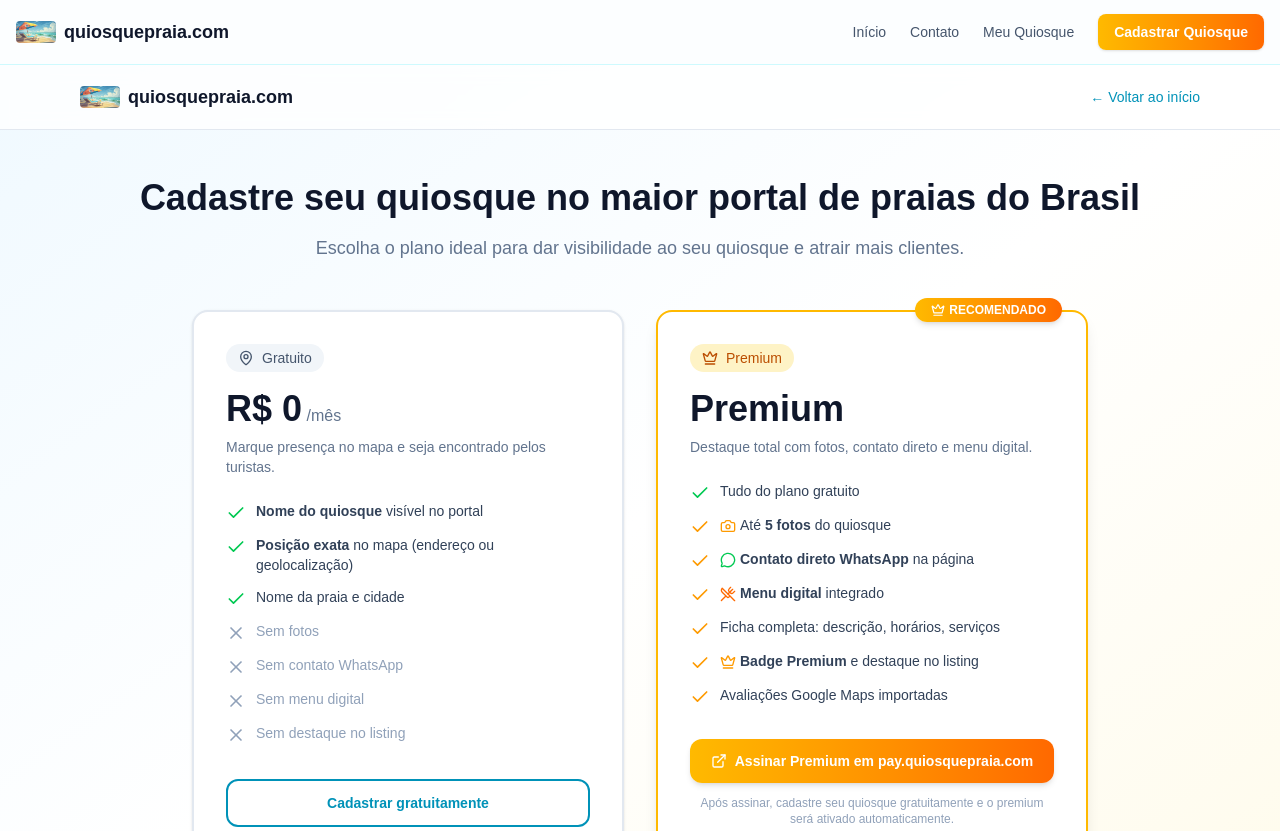
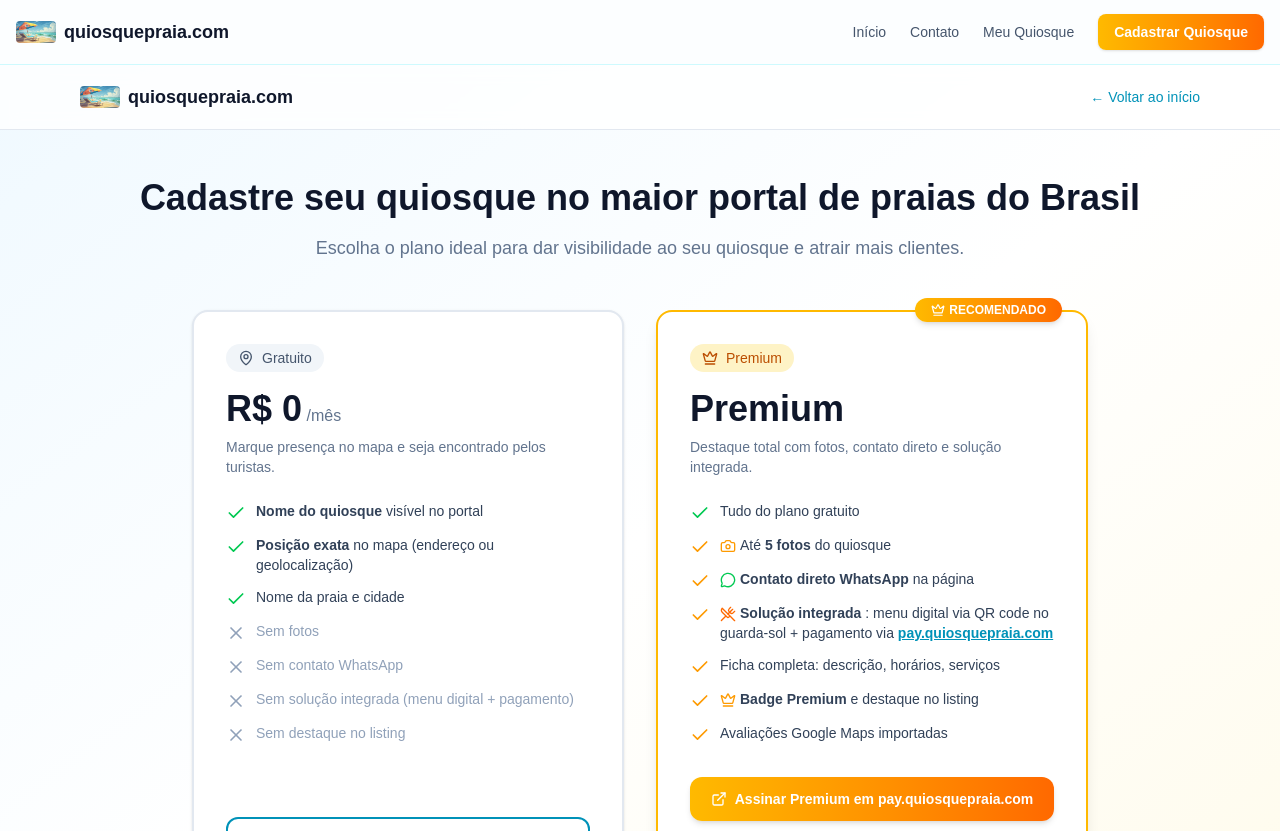
Before and after one commit to brasilagency2026/quiosquepraiadirectory, a Next.js app: page /inscription in a window 1280 px wide. Shown: the top 831 px of the page. Built offline with nearby package versions, Linux system fonts and the light colour scheme.

Commit message:
Update premium plan: solution integree (QR code menu + paiement pay.quiosquepraia.com)

```diff
--- a/app/inscription/page.tsx
+++ b/app/inscription/page.tsx
@@ -130,7 +130,7 @@ export default function InscriptionPage() {
                   </li>
                   <li className="flex items-start gap-2.5 text-slate-400">
                     <XIcon className="mt-0.5 h-5 w-5 flex-shrink-0" />
-                    <span className="text-sm">Sem menu digital</span>
+                    <span className="text-sm">Sem solução integrada (menu digital + pagamento)</span>
                   </li>
                   <li className="flex items-start gap-2.5 text-slate-400">
                     <XIcon className="mt-0.5 h-5 w-5 flex-shrink-0" />
@@ -164,7 +164,7 @@ export default function InscriptionPage() {
                     <span className="text-4xl font-extrabold text-slate-900 dark:text-white">Premium</span>
                   </div>
                   <p className="mt-2 text-sm text-slate-500">
-                    Destaque total com fotos, contato direto e menu digital.
+                    Destaque total com fotos, contato direto e solução integrada.
                   </p>
                 </div>
 
@@ -193,7 +193,15 @@ export default function InscriptionPage() {
                     <Check className="mt-0.5 h-5 w-5 flex-shrink-0 text-amber-500" />
                     <span className="text-sm text-slate-700 dark:text-slate-300">
                       <UtensilsCrossed className="mr-1 inline h-4 w-4 text-orange-500" />
-                      <strong>Menu digital</strong> integrado
+                      <strong>Solução integrada</strong> : menu digital via QR code no guarda-sol + pagamento via{' '}
+                      <a
+                        href="https://pay.quiosquepraia.com"
+                        target="_blank"
+                        rel="noopener noreferrer"
+                        className="font-semibold text-cyan-600 underline hover:text-cyan-700"
+                      >
+                        pay.quiosquepraia.com
+                      </a>
                     </span>
                   </li>
                   <li className="flex items-start gap-2.5">
```
